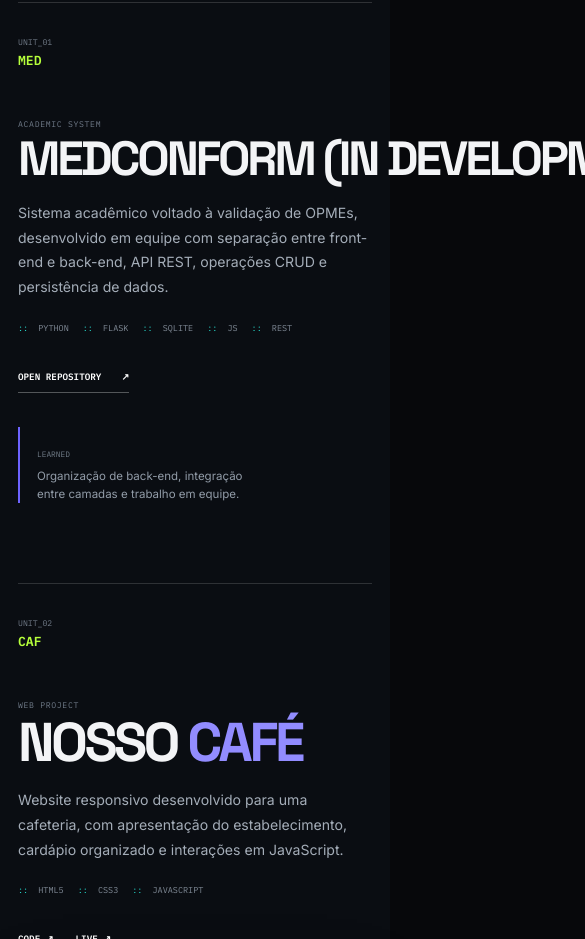
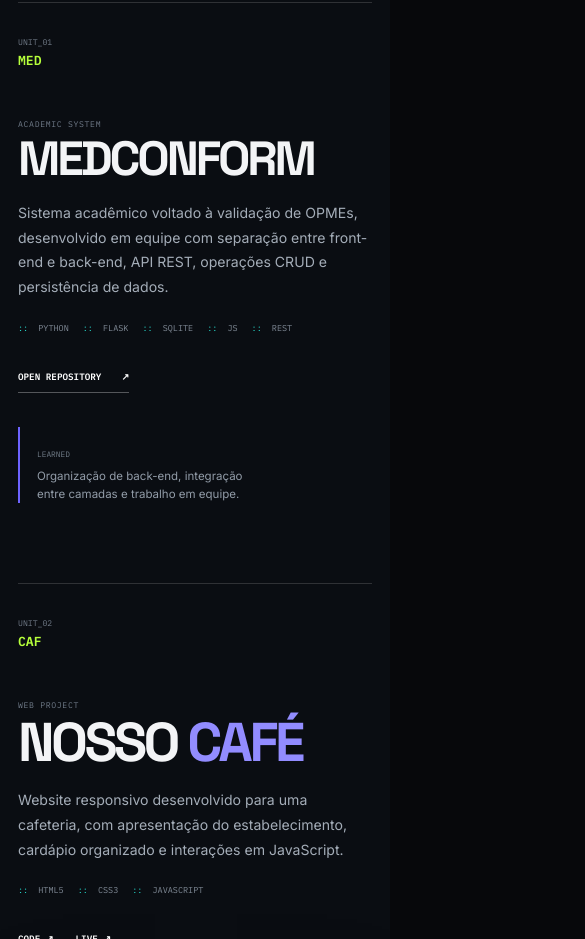
Before and after one commit to Jotape-as/Portfolio, a plain HTML site: page index.html in a window 390 px wide. Shown: the part 4200-5139 px from the top of the page, 585 px wide, since content can reach past the window. Drawn offline with Linux system fonts and the light colour scheme; files whose address does not match are found by name.

Commit message:
fix: melhora responsividade do portfolio

```diff
--- a/index.html
+++ b/index.html
@@ -960,7 +960,7 @@
                         </span>
 
                         <h3>
-                            MEDCONFORM (IN DEVELOPMENT)
+                            MEDCONFORM
                         </h3>
 
                     </div>
```
